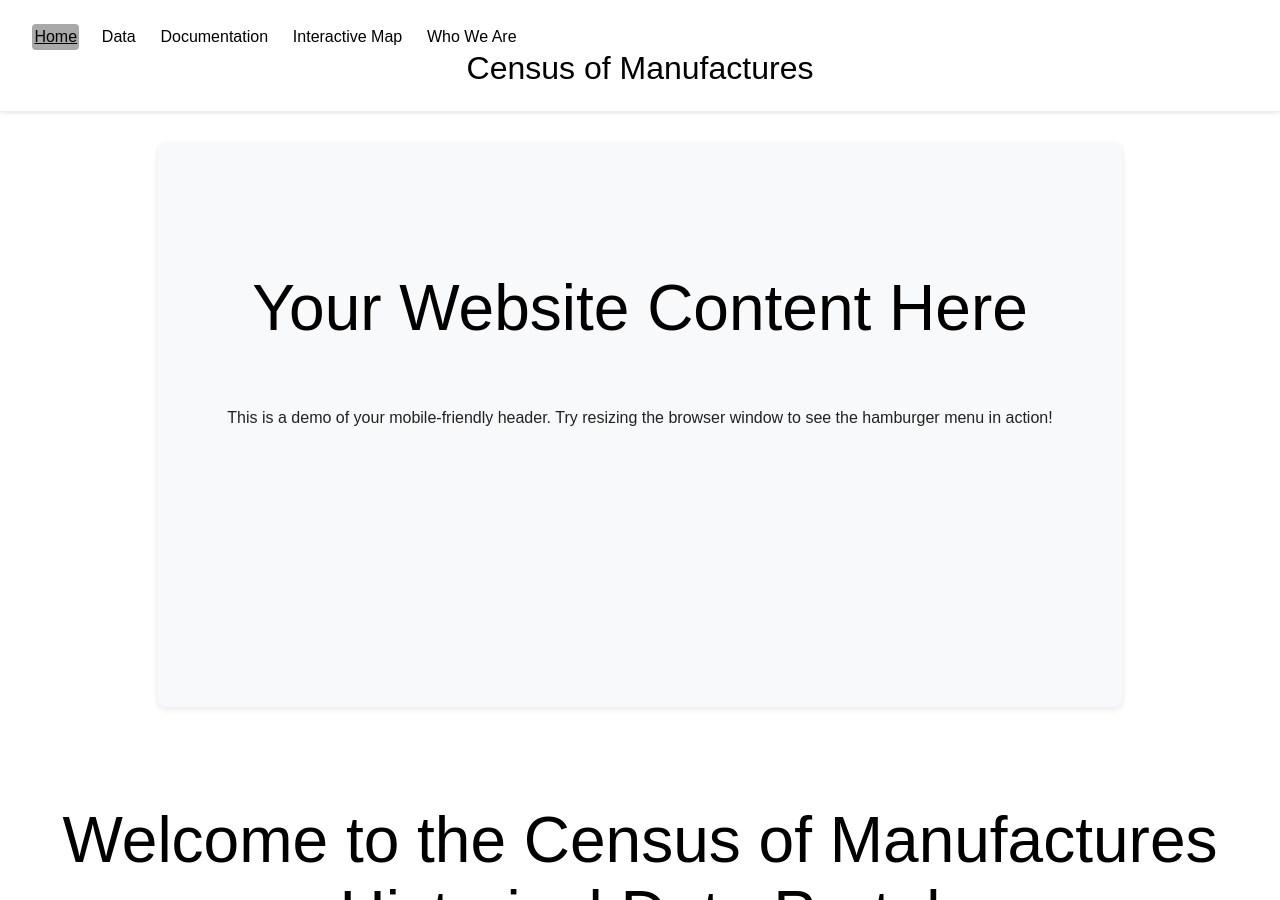
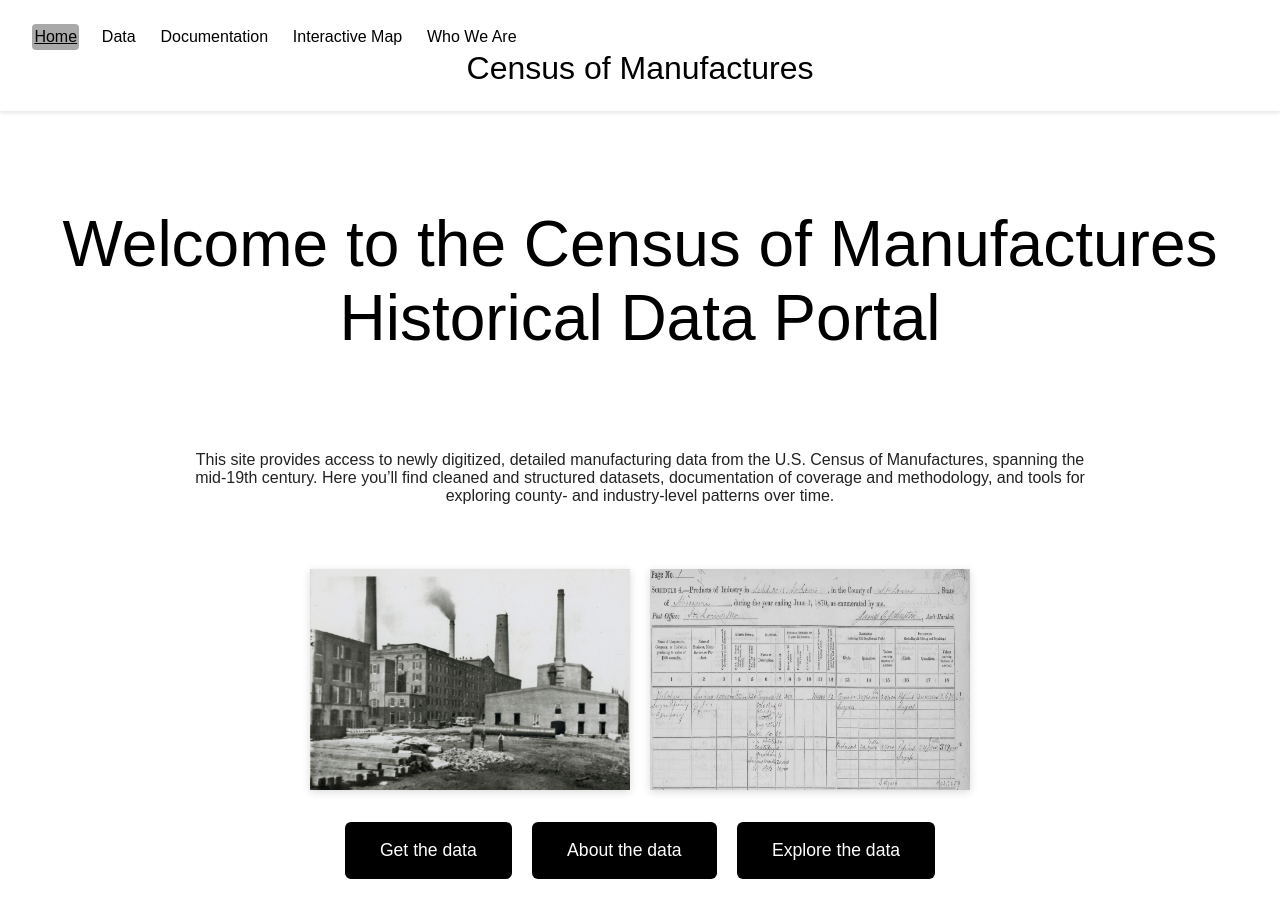
Before and after one commit to allen-otterstrom/CMF_data, a Jekyll site: the page built from index.md, in a window 1280 px wide and 900 px high. Built offline with Jekyll 4.4.1, drawn with Linux system fonts in a browser that asks for light colours.

Commit message:
Update header.html

```diff
--- a/_includes/header.html
+++ b/_includes/header.html
@@ -56,12 +56,6 @@
     <a href="/">Census of Manufactures</a>
   </div>
 </header>
-
-<!-- Demo content -->
-<main style="padding: 2rem; background: #f8f9fa; min-height: 500px;">
-  <h1>Your Website Content Here</h1>
-  <p>This is a demo of your mobile-friendly header. Try resizing the browser window to see the hamburger menu in action!</p>
-</main>
 
 <style>
 /* Header container */
```
